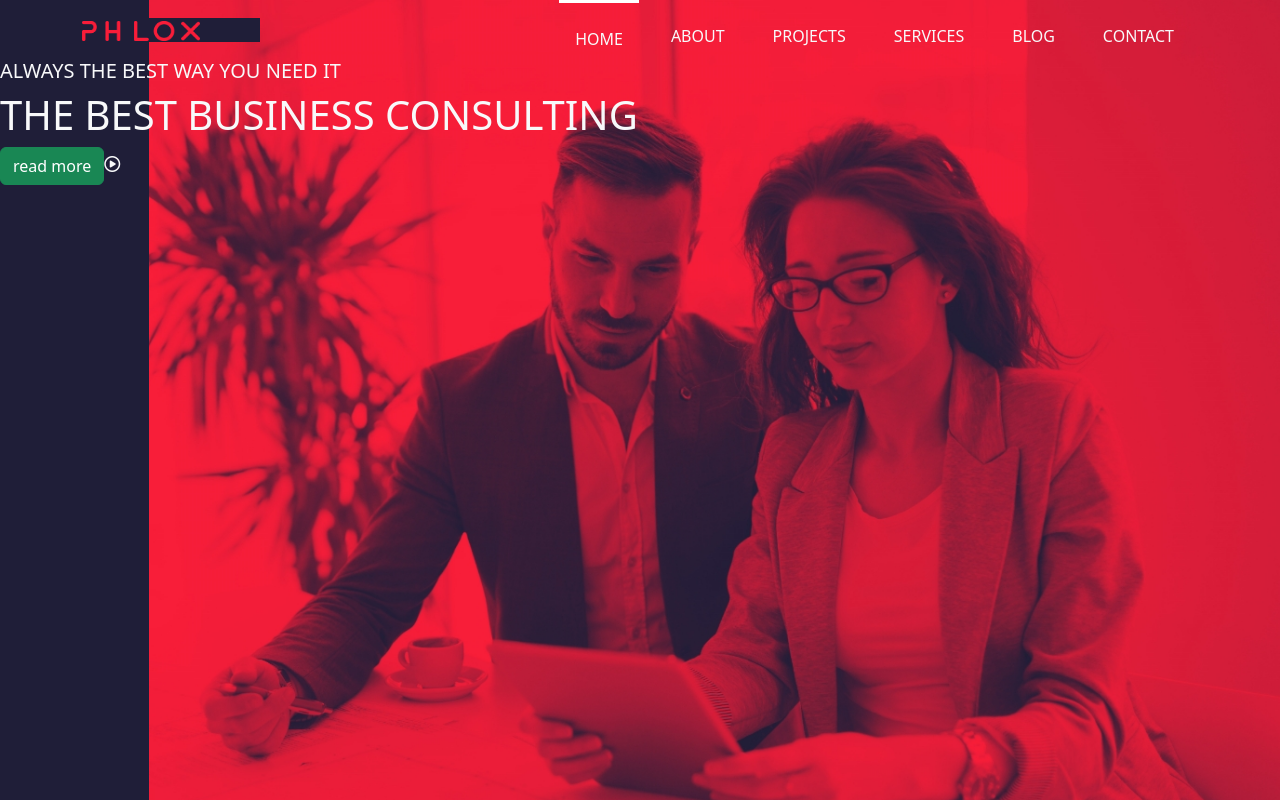
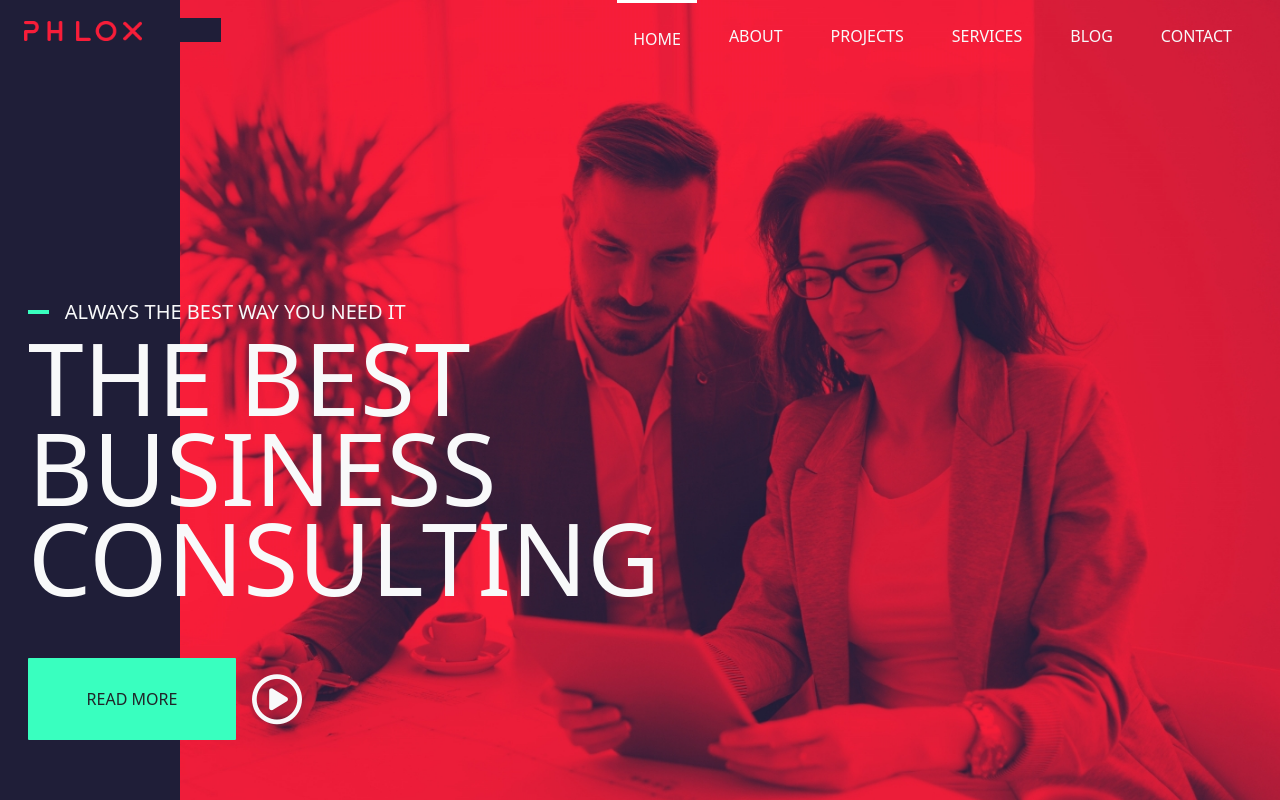
Before and after one commit to ericaostini/proj-html-vuejs, a Vue app: page / in a window 1280 px wide. Shown: the top 800 px of the page. Built offline with nearby package versions, Linux system fonts and the light colour scheme.

Commit message:
style title and bottom in header

```diff
--- a/src/assets/style/partials/_variables.scss
+++ b/src/assets/style/partials/_variables.scss
@@ -1,2 +1,3 @@
 $blueHeader: #1F1E38;
 $lightColor: #FFFFFF;
+$mainGreen: #39FFBF
--- a/src/components/Header.vue
+++ b/src/components/Header.vue
@@ -1,7 +1,7 @@
 <template>
     <header>
-        <div class="container-lg">
-            <div class="row align-items-center">
+        <div class="px-4">
+            <div class="row align-items-center justify-content-between">
                 <div class="col-lg-2 col-md-4 col-sm-3 logo">
                     <img :src="'/images/logotype.png'" alt="logo Phlox">
                 </div>
@@ -16,11 +16,16 @@
                 </div>
             </div>
         </div>
-        <div class="text-light text-uppercase w-50">
-            <h5>Always the best way you need it</h5>
-            <h1>The best business consulting</h1>
-            <button class="btn btn-success">read more</button>
-            <i class="fa-regular fa-circle-play"></i>
+        <div class="text-light text-uppercase title-header container">
+            <div class="d-flex align-items-center px-3">
+                <div class="border-green mb-2"></div>
+                <h5 class="px-3">Always the best way you need it</h5>
+            </div>
+            <h1 class="px-3">The best business consulting</h1>
+            <div class="px-3 d-flex align-items-center pt-5">
+                <button class="btn text-uppercase">read more</button>
+                <i class="fa-regular fa-circle-play p-3"></i>
+            </div>
         </div>
     </header>
 </template>
@@ -41,13 +46,14 @@ export default {
 @use '../assets/style/partials/variables' as *;
 
 header {
+    position: relative;
     background-image: url('../assets/images/portrait-of-young-architect-woman-on-meeting-KFZCE3A.jpg');
     background-position: right;
-    background-size: contain;
+    background-size: 1100px 1000px;
     background-repeat: no-repeat;
-    height: 130vh;
+    height: 1000px;
+    width: 100%;
     background-color: $blueHeader;
-}
 
     .logo {
         background-color: $blueHeader;
@@ -58,6 +64,37 @@ header {
         }
     }
 
+    .title-header {
+        position: absolute;
+        top: 300px;
+        width: 45%;
+
+        .border-green {
+            width: 4%;
+            height: 4px;
+            border: 2px solid $mainGreen;
+        }
+
+        h1 {
+            font-size: 100px;
+            line-height: 90px;
+        }
+
+        button {
+            background-color: $mainGreen;
+            width: 40%;
+            padding: 28px;
+            border-radius: 1px;
+        }
+
+        i {
+            font-size: 50px;
+        }
+
+    }
+}
+
+
 .border-active {
     border-top: 3px solid $lightColor;
 }
```
Lines whose indentation alone changed are shown as unchanged.
